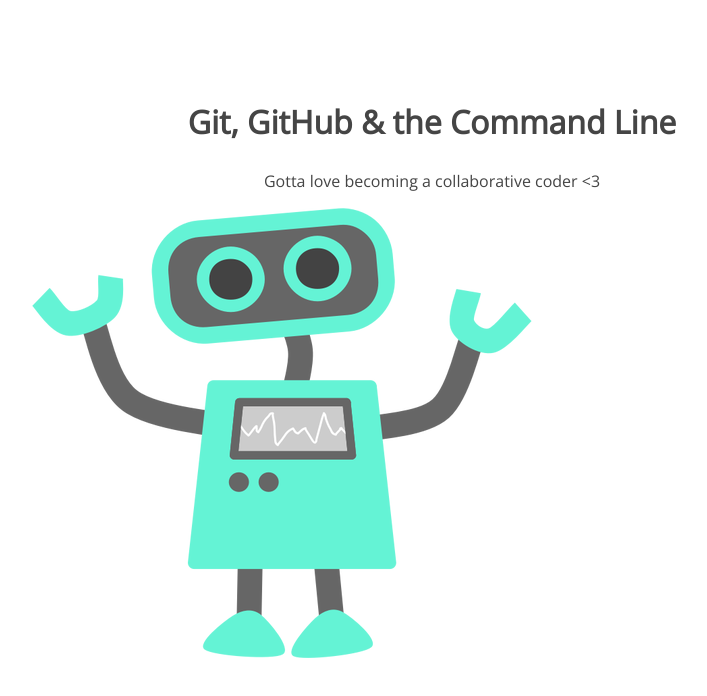
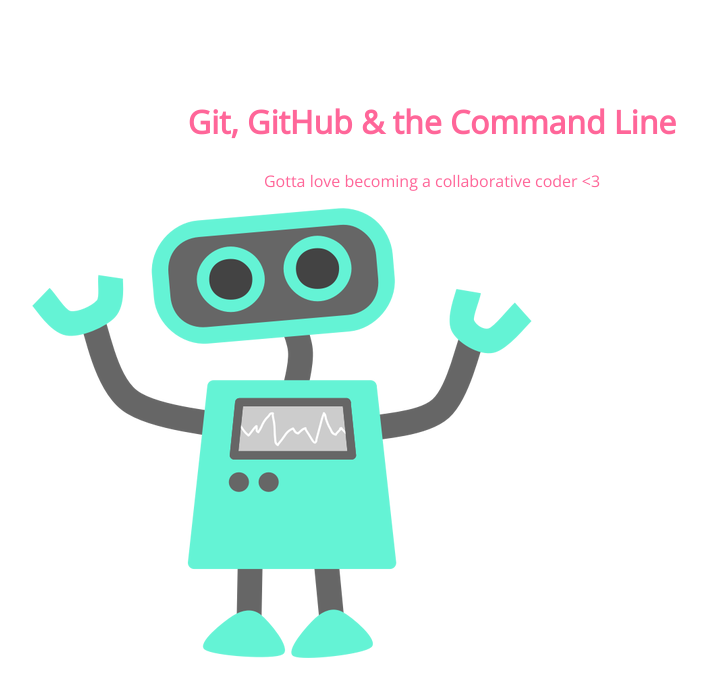
Before and after one commit to bootscooter/105-project, a plain HTML site: page index.html in a window 1280 px wide. Shown: the whole page, without its empty margins (208-915 px from the left). Drawn offline with nearby package versions, Linux system fonts and the light colour scheme.

Commit message:
h1 color change to #ff6699

```diff
--- a/css/style.css
+++ b/css/style.css
@@ -5,7 +5,7 @@
 section h1,
 section p {
 	text-align: center;
-	color: #454545;
+	color: #ff6699;
 }
 section h1 {
 	font: 32px 'Open Sans';
```
